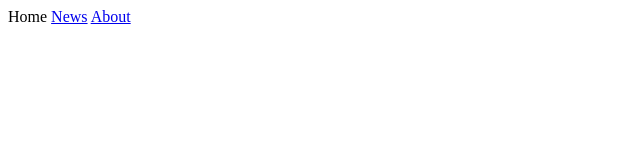
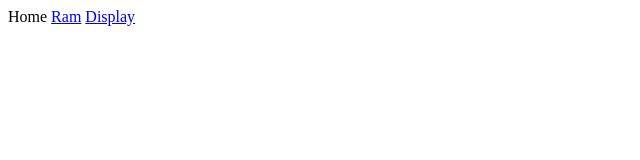
Before and after one commit to Unuyasha/Index.html, a plain HTML site: page index.html in a window 1280 px wide. Shown: the full height of the page, 0-640 px from the left. Drawn offline with Linux system fonts and the light colour scheme.

Commit message:
Update index.html

```diff
--- a/index.html
+++ b/index.html
@@ -1,10 +1,10 @@
 <html>
 <body>
 <div class="topnav" id="myTopnav"
-  <a href="home.html">Home</a>
-  <a href= "news.html">News</a>
-  <a href= "contact.html>Contact</a>
-  <a href= "about.html>About</a>
+  <a href= "home.html">Home</a>
+  <a href= "news.html">Ram</a>
+  <a href= "contact.html>Processor</a>
+  <a href= "about.html>Display</a>
   </div>
   </body>
   </html>
```
